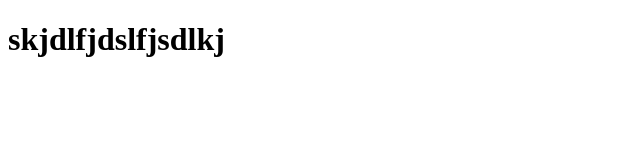
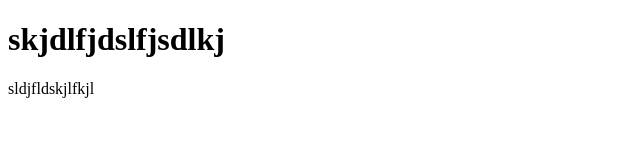
Before and after one commit to Cantra009/MyApp, a plain HTML site: page index.html in a window 1280 px wide. Shown: the whole page, without its empty margins (0-640 px from the left). Drawn offline with Linux system fonts and the light colour scheme.

Commit message:
update second time

```diff
--- a/index.html
+++ b/index.html
@@ -8,5 +8,6 @@
 </head>
 <body>
     <h1>skjdlfjdslfjsdlkj</h1>
+    <p>sldjfldskjlfkjl</p>
 </body>
 </html>
```
